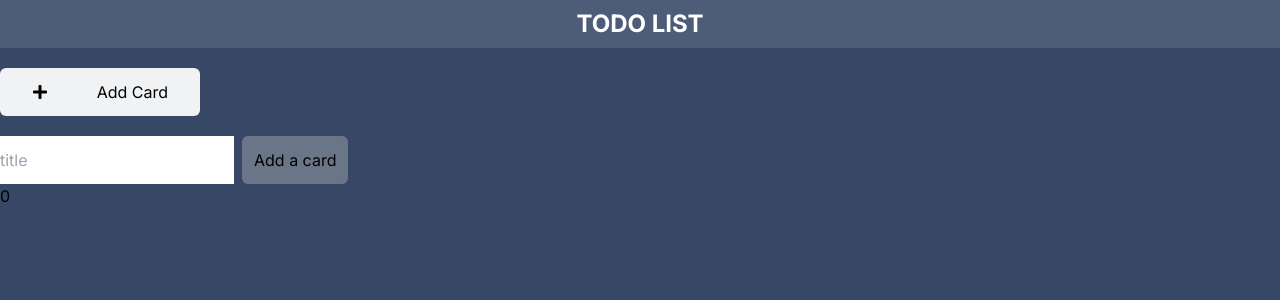
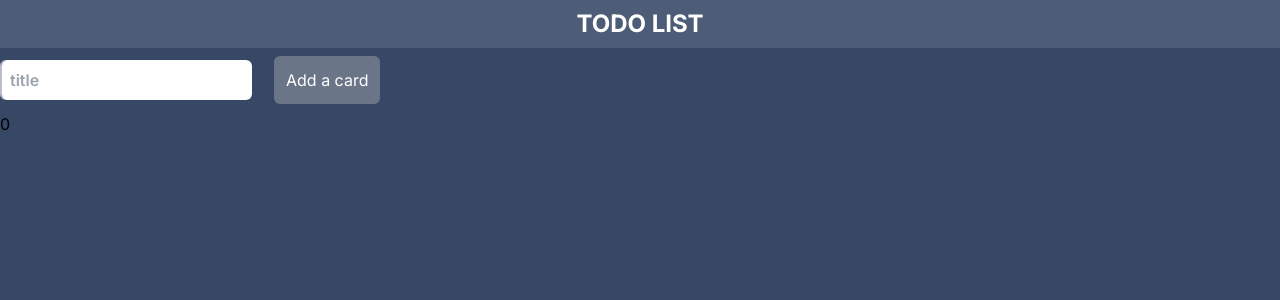
Before and after one commit to komalrani24/trello_todoApp, a Next.js app: page / in a window 1280 px wide. Both pictures are taken after a click on the element "Add Card". Shown: the top 300 px of the page. Built offline with nearby package versions, Linux system fonts and the light colour scheme.

Commit message:
final touch

```diff
--- a/src/app/component/AddTask.tsx
+++ b/src/app/component/AddTask.tsx
@@ -12,51 +12,65 @@ interface titles {
 
 const AddTask: React.FC<titles> = ({ title, id, components }) => {
   const [inputValue, setInputValue] = useState<string>("");
+
   const [addValue, setAddValue] = useState<JSX.Element[]>([]);
-  // const [showInput, setShowInput] = useState<boolean>(false);
+  const [showInput, setShowInput] = useState<boolean>(false);
 
-  // const handleChange = (e: React.ChangeEvent<HTMLInputElement>) => {
-  //   e.preventDefault();
-  //   setInputValue(e.currentTarget.value);
-  // };
-
-  // const handleAdd = (): void => {
-  //   if (inputValue.length === 0) {
-  //     alert("input field should not be empty");
-  //   } else {
-  //     setAddValue((prev: any) => [...prev, inputValue]);
-  //     setInputValue("");
-  //   }
-  // };
-  // console.log(inputValue, "hsjkhjfs");
+  const handleChange = (e: React.ChangeEvent<HTMLInputElement>) => {
+    e.preventDefault();
+    setInputValue(e.currentTarget.value);
+  };
+  const showInputField = () => {
+    // setShowInput(!showInput);
+  };
+  const handleShow = (): void => {
+    if (inputValue.length === 0) {
+      alert("input field should not be empty");
+    } else {
+      setAddValue((prev: any) => [...prev, inputValue]);
+      setInputValue("");
+    }
+  };
+  console.log(addValue, "find");
 
   return (
     <>
       <div className="rounded-lg flex flex-col items-start bg-[#F1F2F4] my-10 mx-4 px-6">
         {title}
-        <ul>
+        {/* {showInput && (
+          <TextInputField
+            placeholder="task"
+            value={inputValue}
+            onChange={handleChange}
+          />
+        )}
+        {addValue.map((item) => (
+
+        ))} */}
+
+        {/* {!showInput && ( */}
+        <>
           {components.map((item, i) => (
             <Draggable key={item.id} draggableId={item.id.toString()} index={i}>
               {(provided) => (
-                <li
-                  className="flex items-center my-3 border-[#B7BEC9] border-2 h-10 -mr-4 rounded-md  font-semibold
-                  hover:border-blue-950 w-[250px] text-[#42526F] "
-                  {...provided.dragHandleProps}
-                  {...provided.draggableProps}
-                  ref={provided.innerRef}
-                >
-                  {item.name}
-                </li>
+                <div ref={provided.innerRef} {...provided.draggableProps}>
+                  <TextInputField
+                    onChange={(e) => handleChange(e)}
+                    value={inputValue}
+                    {...provided.dragHandleProps}
+                  />
+                </div>
               )}
             </Draggable>
           ))}
-        </ul>
+        </>
+        {/* )} */}
 
         <button type="submit">
           <div
             className="flex gap-4 items-center mb-3
           rounded-md pr-4 min-w-[250px] justify-between"
-            // onClick={handleAdd}
+            //
           >
             <div
               className="text-xl font-bold text-[#42526F] hover:text-white
@@ -64,9 +78,18 @@ const AddTask: React.FC<titles> = ({ title, id, components }) => {
             >
               <RiMenuAddLine />
             </div>
-            <div className="text-[#42526F] hover:text-white hover:bg-[#6B7588] p-3 rounded-md">
-              Add a card
-            </div>
+            {!showInput ? (
+              <div
+                onClick={showInputField}
+                className="text-[#42526F] hover:text-white hover:bg-[#6B7588] p-3 rounded-md"
+              >
+                Add List
+              </div>
+            ) : (
+              <button type="submit" onClick={handleShow}>
+                Add
+              </button>
+            )}
           </div>
         </button>
       </div>
--- a/src/app/component/CreateNewCard.tsx
+++ b/src/app/component/CreateNewCard.tsx
@@ -1,42 +1,50 @@
 import React, { useState } from "react";
 import { FaPlus } from "react-icons/fa";
 import TextInputField from "./TextInputField";
-import AddTask from "./AddTask";
 
 const CreateNewCard = (props: any) => {
   const [showCard, setshowCard] = useState<boolean>(false);
   const [title, setTitle] = useState("");
   const addNewcard = () => {
     setshowCard(!showCard);
-    console.log();
+    setTitle("");
   };
   const addTitle = (e: React.ChangeEvent<HTMLInputElement>) => {
     setTitle(e.currentTarget.value);
   };
   console.log(title);
+
   return (
     <>
+      {!showCard ? (
         <div
           className="h-12 w-[200px] bg-[#F1F2F4] py-3 px-8 my-5 rounded-md flex items-center
       justify-between"
-        onClick={addNewcard}
+          onClick={(e) => {
+            e.stopPropagation();
+            addNewcard();
+          }}
         >
           <span>
             <FaPlus />
           </span>
           Add Card
         </div>
-      {showCard && (
-        <div className="flex gap-2">
-          <input
-            type="text"
+      ) : (
+        <div className="flex gap-10 items-center ">
+          <TextInputField
+            className="border-none h-10 rounded-md p-2"
             placeholder="title"
             value={title}
             onChange={addTitle}
-          ></input>
+          />
+
           <div
-            className=" hover:text-white bg-[#6B7588] p-3 rounded-md"
-            onClick={props.addNewcard(title)}
+            className="text-white bg-[#6B7588] p-3 rounded-md h-12 "
+            onClick={(e) => {
+              e.stopPropagation();
+              props.onClick(title);
+            }}
           >
             Add a card
           </div>
--- a/src/app/component/HomePage.tsx
+++ b/src/app/component/HomePage.tsx
@@ -1,5 +1,5 @@
 "use client";
-import React, { useEffect, useState } from "react";
+import React, { Component, useEffect, useState } from "react";
 
 import Table from "./AddTask";
 import AddTask from "./AddTask";
@@ -12,6 +12,7 @@ import {
 // import { dataCards } from "../utils/data";
 import CreateNewCard from "./CreateNewCard";
 import { FaPlus } from "react-icons/fa";
+import TextInputField from "./TextInputField";
 // import { title } from "process";
 
 interface data {
@@ -19,11 +20,9 @@ interface data {
   title: string;
   components: Components[];
 }
-const addNewcard = () => {
-  // console.log(title)
-};
+
 const HomePage: React.FC = () => {
-  const [card, setCard] = useState<data[]>([]);
+  const [card, setCard] = useState<data[]>([]); //for input card
 
   const onDragEnd = (result: DropResult) => {
     const { source, destination } = result;
@@ -59,13 +58,36 @@ const HomePage: React.FC = () => {
     }
   };
 
+  const addValueNewCard = (title: string) => {
+    if (title.trim()) {
+      const isUnique = card.every((item) => item.title !== title);
+      if (isUnique)
+        setCard((prev) => [
+          ...prev,
+          {
+            id: card.length + 1,
+            title: title,
+            components: [],
+          },
+        ]);
+      else {
+        alert("title should be unique");
+      }
+    } else {
+      alert("title should not be empty");
+    }
+  };
+  console.log(card);
   return (
     <>
       <DragDropContext onDragEnd={onDragEnd}>
         <h1 className="text-center font-bold text-2xl text-[#fff] bg-[#4D5D77] h-12 flex items-center justify-center p-4">
           TODO LIST
         </h1>
-        <CreateNewCard addNewcard={addNewcard} />
+        <CreateNewCard onClick={addValueNewCard} />
+
+        {/* <TextInputField onChange={(e) => e.target.value} /> */}
+
         <div className="flex">
           <div className="flex">
             {card.length &&
--- a/src/app/component/TextInputField.tsx
+++ b/src/app/component/TextInputField.tsx
@@ -5,7 +5,7 @@ interface inputType {
   name?: string;
   value?: string | undefined;
   onChange?: (e: React.ChangeEvent<HTMLInputElement>) => void;
-}
+  className?:string}
 const TextInputField: React.FC<inputType> = ({ placeholder, ...rest }) => {
   console.log({ ...rest }, "pass");
   return (
--- a/src/app/page.tsx
+++ b/src/app/page.tsx
@@ -1,10 +1,12 @@
 import Index from "./component/HomePage";
 import Table from "./component/AddTask";
+import TextInputField from "./component/TextInputField";
 
 export default function Home() {
   return (
     <main>
       <Index />
+      {/* <TextInputField /> */}
     </main>
   );
 }
```
Lines whose indentation alone changed are shown as unchanged.
